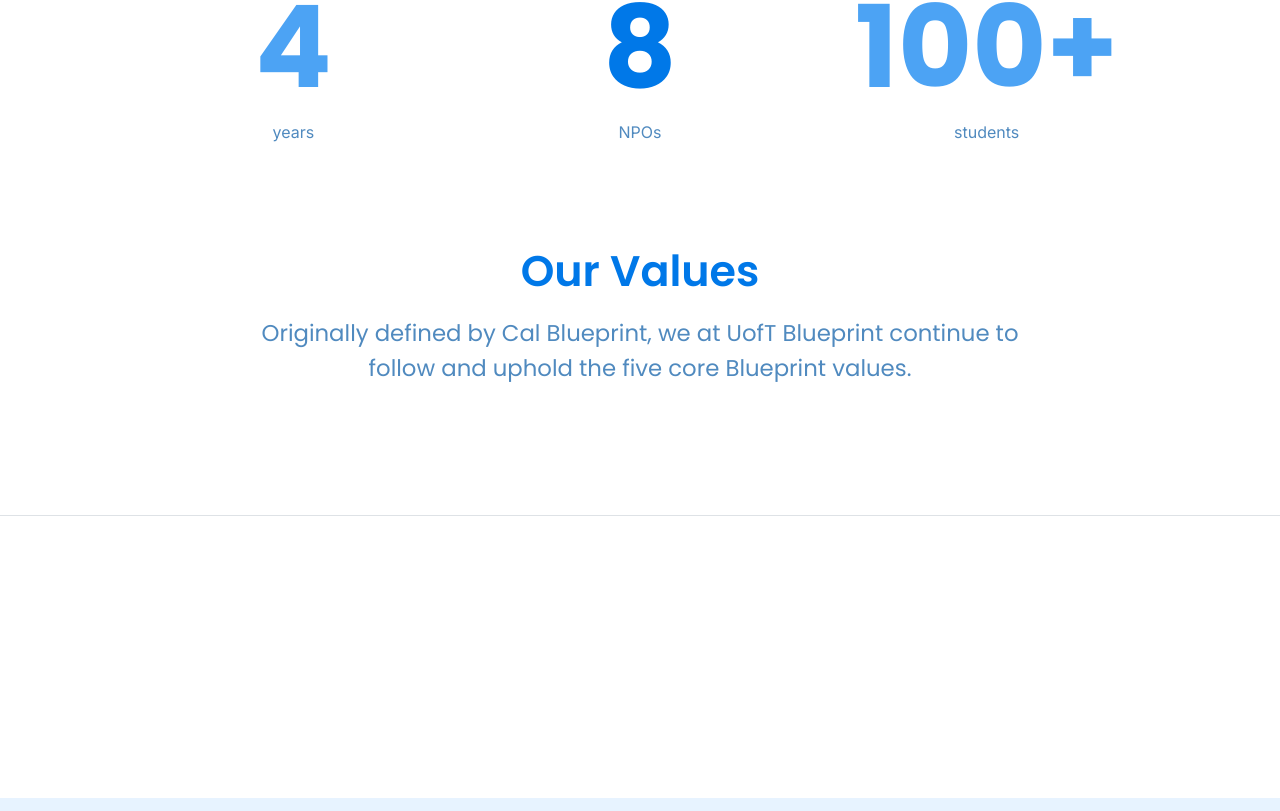
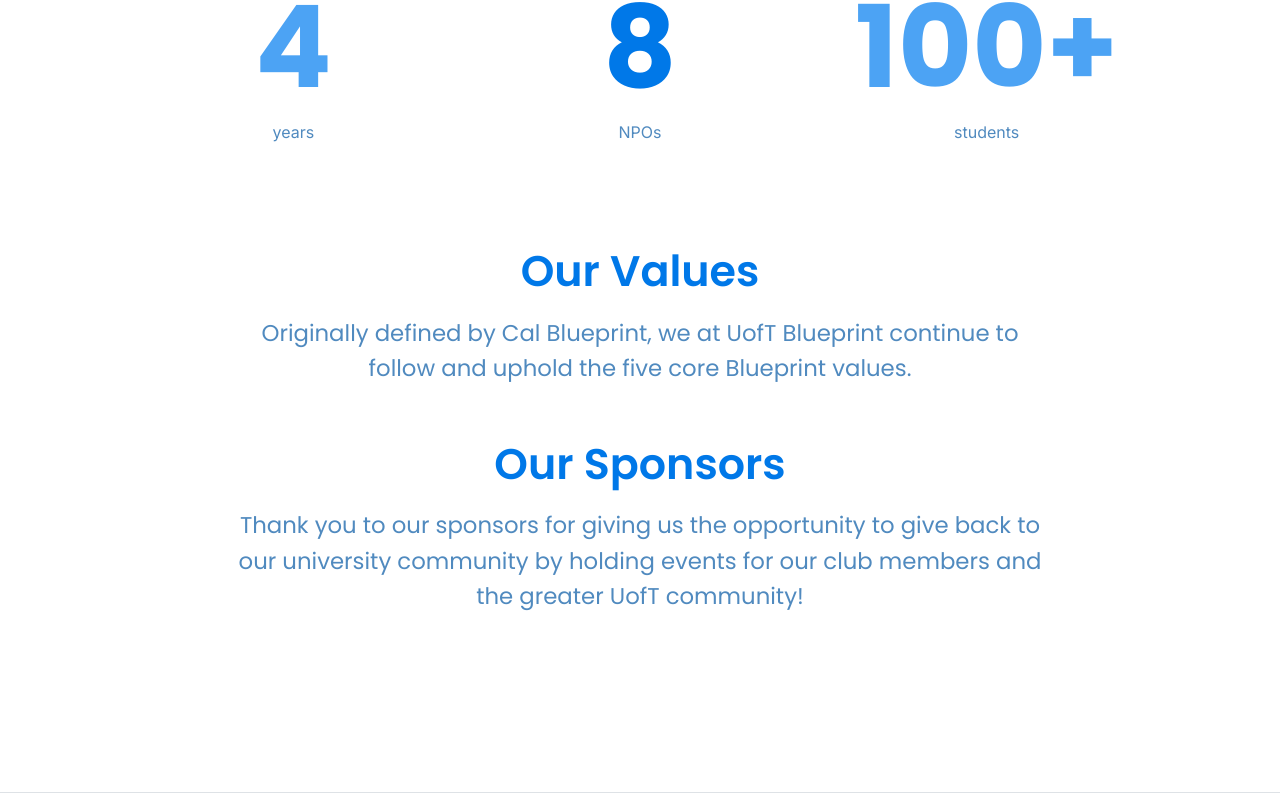
Before and after one commit to uoftblueprint/website-v2, a Next.js app: page /about in a window 1280 px wide. Shown: the part 464-1275 px from the top of the page. Built offline with nearby package versions, Linux system fonts and the light colour scheme.

Commit message:
add bottom sponspor section

```diff
--- a/src/app/white-section/white-section.js
+++ b/src/app/white-section/white-section.js
@@ -7,7 +7,7 @@ import {
   Image,
 } from "@mantine/core";
 import "./white-section.css";
-// import Process from "../forstudents-process/Process.tsx";
+import Process from "src/forstudents-process/Process.tsx";
 
 export default function WhiteSection() {
   return (
@@ -54,13 +54,23 @@ export default function WhiteSection() {
         </SimpleGrid>
       </Stack>
 
-      <Stack>
+      <Stack className="image-wrapper">
         <Title className="about-title">Our Values</Title>
         <Text className="heading-text">
           Originally defined by Cal Blueprint, we at UofT Blueprint continue to
           follow and uphold the five core Blueprint values.
         </Text>
-        {/* <Proc> */}
+        {/* <Process></Process> */}
+      </Stack>
+
+      <Stack className="image-wrapper">
+        <Title className="about-title">Our Sponsors</Title>
+        <Text className="heading-text">
+          Thank you to our sponsors for giving us the opportunity to give back
+          to our university community by holding events for our club members and
+          the greater UofT community!
+        </Text>
+        {/* <Process></Process> */}
       </Stack>
     </Container>
   );
```
